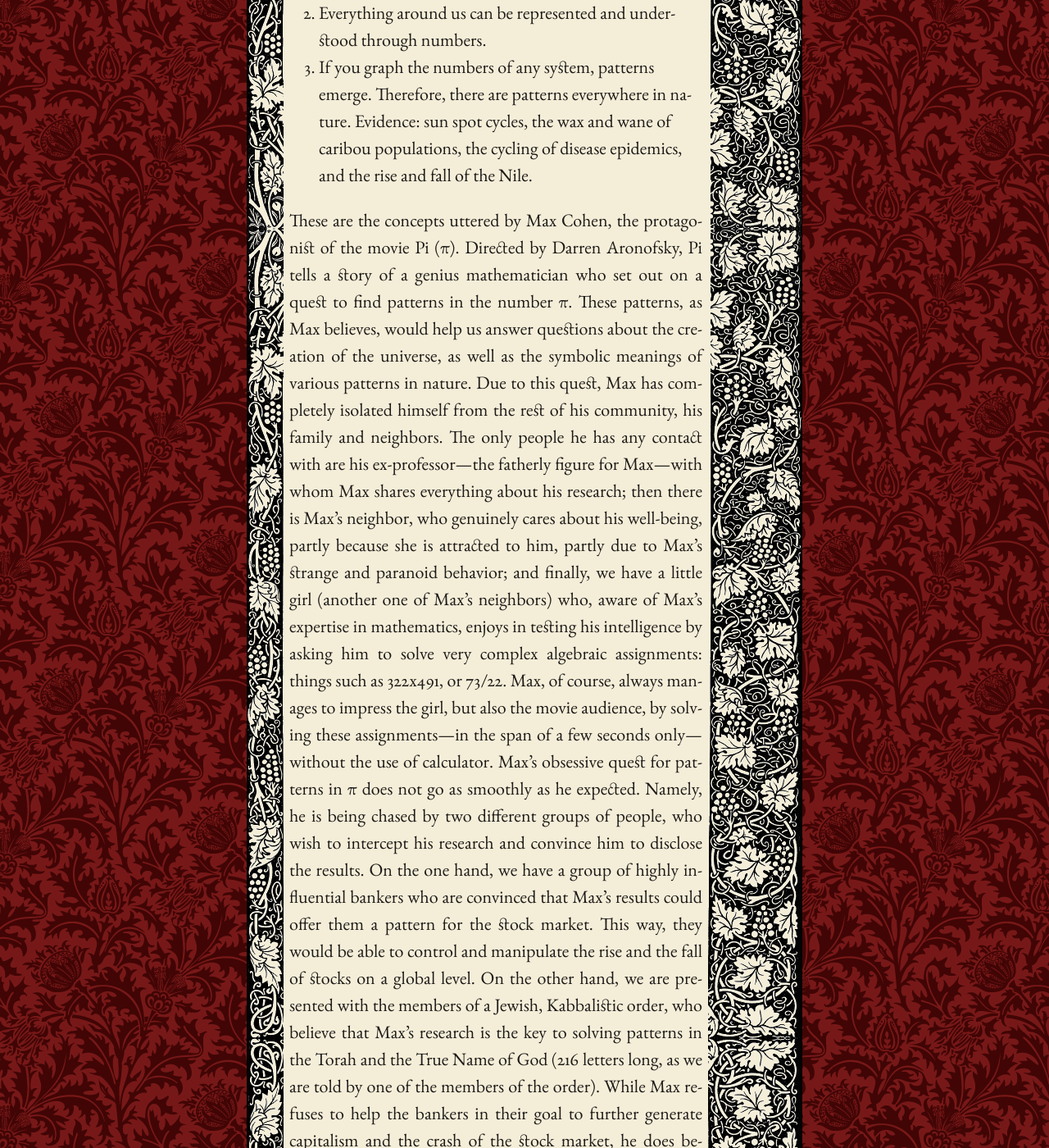
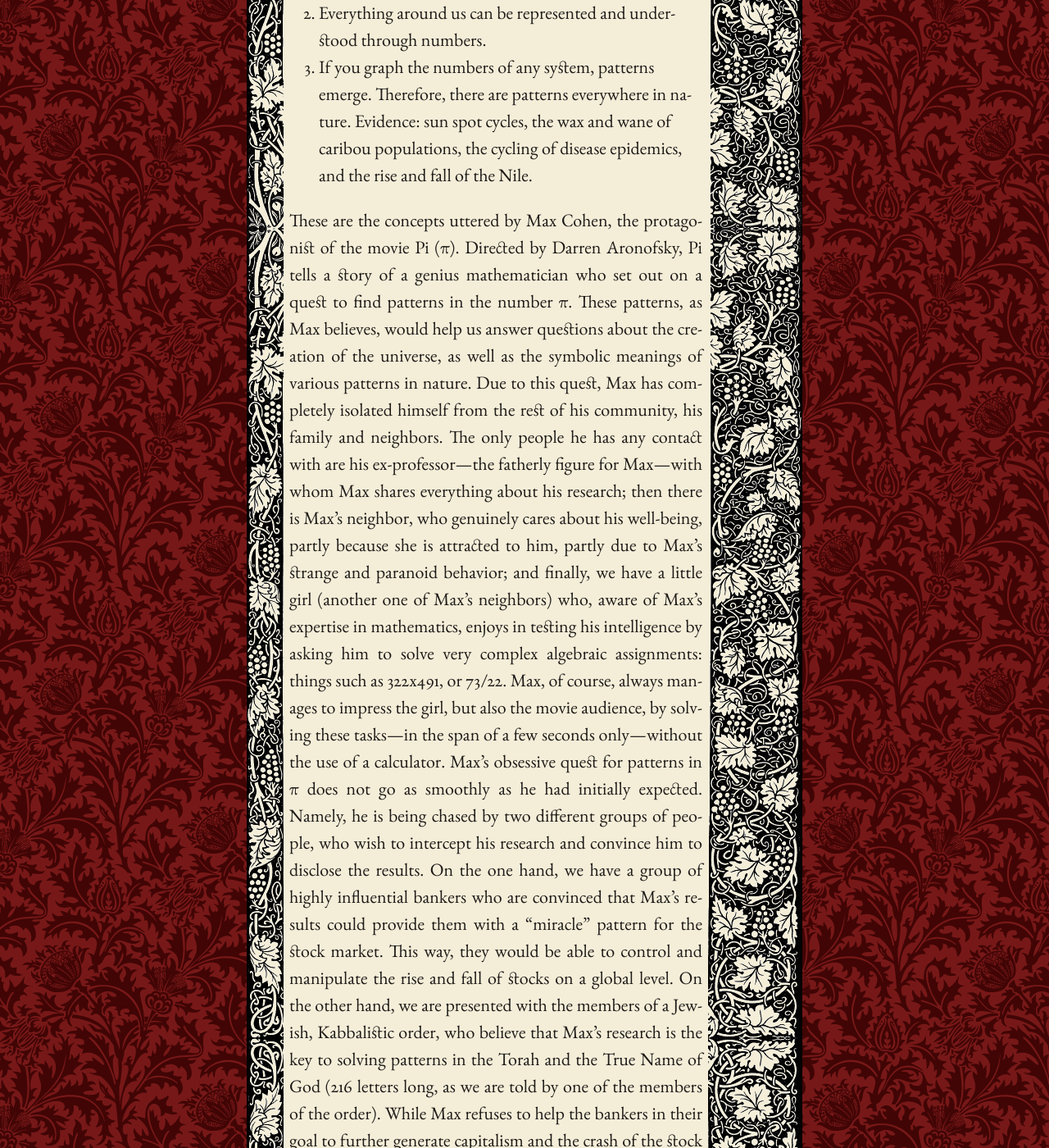
Before and after one commit to mpasovic/majapasovic.org, a Jekyll site: the page built from _posts/2014-01-10-numeric-patterns-and-the-universe.md, in a window 1280 px wide and 1400 px high, scrolled down 708 px. Shown: the whole window at 82% size. Built offline with Jekyll 4.4.1, drawn with Linux system fonts in a browser that asks for light colours; nearby versions of some CDN libraries; some of the changed text lies outside the part shown.

Commit message:
Updated 2014-01-10-numeric-patterns-and-the-universe.md

```diff
--- a/_posts/2014-01-10-numeric-patterns-and-the-universe.md
+++ b/_posts/2014-01-10-numeric-patterns-and-the-universe.md
@@ -36,14 +37,14 @@
 mathematics, enjoys in testing his intelligence by asking him to solve
 very complex algebraic assignments: things such as 322x491, or 73/22.
 Max, of course, always manages to impress the girl, but also the movie
-audience, by solving these assignments—in the span of a few seconds
-only—without the use of calculator. Max’s obsessive quest for patterns
-in π does not go as smoothly as he expected. Namely, he is being chased
+audience, by solving these tasks—in the span of a few seconds
+only—without the use of a calculator. Max’s obsessive quest for patterns
+in π does not go as smoothly as he had initially expected. Namely, he is being chased
 by two different groups of people, who wish to intercept his research
 and convince him to disclose the results. On the one hand, we have a
 group of highly influential bankers who are convinced that Max’s results
-could offer them a pattern for the stock market. This way, they would be
-able to control and manipulate the rise and the fall of stocks on a
+could provide them with a "miracle" pattern for the stock market. This way, they would be
+able to control and manipulate the rise and fall of stocks on a
 global level. On the other hand, we are presented with the members of a
 Jewish, Kabbalistic order, who believe that Max’s research is the key to
 solving patterns in the Torah and the True Name of God (216 letters
@@ -61,8 +62,8 @@
 number. The number is nothing. It’s the meaning, the syntax: it’s what’s
 between the numbers. You haven’t understood.”
 
-In the ancient Greece, Pythagoras and his followers held a belief that
-the universe itself is a harmonious and ordered entity, which is to be
+In Ancient Greece, Pythagoras and his followers held a belief that
+the universe itself is a harmonious and ordered entity meant to be
 interpreted and understood through numbers and numerical patterns. The
 general belief was that literally everything, from the structure of
 humans, animals and plants, to the movement of the planets and the
@@ -70,7 +71,7 @@
 numbers. Interestingly, the Pythagoreans would also use mathematical
 relations to analyze and explain musical relations and harmonics. As
 suggested by Sextus Empiricus in his *Adversus Mathematicos*, Book VII,
-known also under the title *Against the Logicians*, Pythagoras and his
+known also as *Against the Logicians*, Pythagoras and his
 followers placed great importance on the *tetraktys* (any coordinated
 set of four items) and the number 10: “…by *tetraktys* they mean a
 number which, being constituted out of the first four numbers, fits
@@ -83,8 +84,9 @@
 the whole nature of the numbers, they say that the things that travel
 through the heaven are ten; but since those that are visible are only
 nine, they therefore make a tenth, the ‘counter-earth’…” (Aristotle).
+
 Number ten plays a great importance in many cultural and religious
-traditions around the world. The Bible, for instance, speaks of the ten
+traditions worldwide. The Bible, for instance, speaks of the ten
 plagues of Egypt, the ten commandments given to Moses, the ten
 generations of antediluvian age, the ten trials of Abraham’s faith, and
 many other instances. In Hinduism, the number of Vishnu’s incarnations
@@ -123,14 +125,16 @@
 Special?)](http://www.livescience.com/34132-what-makes-pi-special.html).
 For more than 3000 years, π has puzzled numerous generations of
 mathematicians, who admired the subtle mystery of its patterns. Unlike
-most of modern sciences, which place their focus mainly on quantity,
+most modern sciences, which place their focus mainly on quantity,
 constant change and insistent progress, the mathematicians of ancient
 Greece saw mathematics and all other exact sciences in a metaphysical
 way. For Pythagoras and Euclid, for instance, mathematics was a means to
 understanding the microcosmos of soul and intellect, but it also served
 as a method to explain the position of humans in relation to God and His
 creations; in other words, it paved the way for the attainment of sacred
-knowledge. One of the major mistakes of modern science was the
+knowledge.
+
+One of the major mistakes of modern science was the
 separation of mathematics and physics from philosophy and psychology
 (psychology, for example, was never treated as a separate discipline,
 let alone science, until the emergence of the Scientific Revolution in
@@ -171,8 +175,8 @@
 illustrate the perfect human body. Likewise, Salvador Dali, in his
 painting “The Sacrament of the Last Supper”, used the golden rectangle,
 as exhibited in the dimensions of the canvas. When we connect a curve
-through the concentric golden rectangles (both the small and the large
-rectangle), we get a golden spiral, or the Golden Ratio. This same
+through the concentric golden rectangles (both the small and large
+rectangles), we get a golden spiral, or the Golden Ratio. This same
 spiral appears everywhere in nature! Pythagoras noted that the Golden
 Ratio or the mythical shape of a spiral is always present in the flower
 heads, the Milky Way and many other galaxies, the snail or nautilus
@@ -194,7 +198,7 @@
 how proportional and harmonious objects and the living things in the
 natural world tend to be. By now, many of you have probably noticed the
 seemingly perfect and equal shapes of snowflakes, or the equal shape and
-size of petals on a flower, but also the intricately shaped parts on a
+size of flower petals, but also the intricately shaped parts on a
 pine cone and a cauliflower, or the proportional lines on a leaf. Also,
 have you ever paid attention to all of the details and different
 patterns/motifs on a bird? Take eagles, doves, or blue jays, for
@@ -205,7 +209,7 @@
 other animals, it is very common for all domestic cats to have a pointy
 pattern shaped like a semi-triangle, each right above their eyes (both
 patterns are equal in size) and between the sides of the upper part of
-the nose. These patterns cannot be so easily discerned in white and
+the nose. These patterns cannot be so easily discerned in purely white or
 black cats, though. These are just some of the examples that point to
 the constant presence of geometry, and mathematics in general, in our
 everyday lives and surroundings. Why do we come across all these
@@ -215,12 +219,11 @@
 Greek mathematicians, I choose to believe that all of the geometric
 shapes and numerical patterns in nature are here to remind us of the
 divine harmony and order on a macrocosmic level. More importantly,
-geometrical shapes and patterns in nature also exemplify the perfection
+diverse geometric shapes and patterns in nature also exemplify the perfection
 and unity of divine creations, as opposed to the human attempts to mimic
 that perfection and soar beyond the beauty and harmony of the natural
 world. Therefore, everything around us is not necessarily represented
-and understood through quantity and numbers, as Max Cohen from the movie
-Pi believes; rather, everything around us can be represented and
-understood through geometry. Perhaps geometry and its patterns, not
-numbers, are the true language of nature. In any case, the possibilities
-are infinite!
+and understood through quantity and numbers, as Max Cohen would believe;
+rather, everything around us can be represented and understood through geometry.
+Perhaps geometry and its patterns, not numbers, are the true language of nature.
+In any case, the possibilities are infinite!
```
Also changed, not shown: other parts of _posts/2014-01-10-numeric-patterns-and-the-universe.md (+5 -4 lines).
